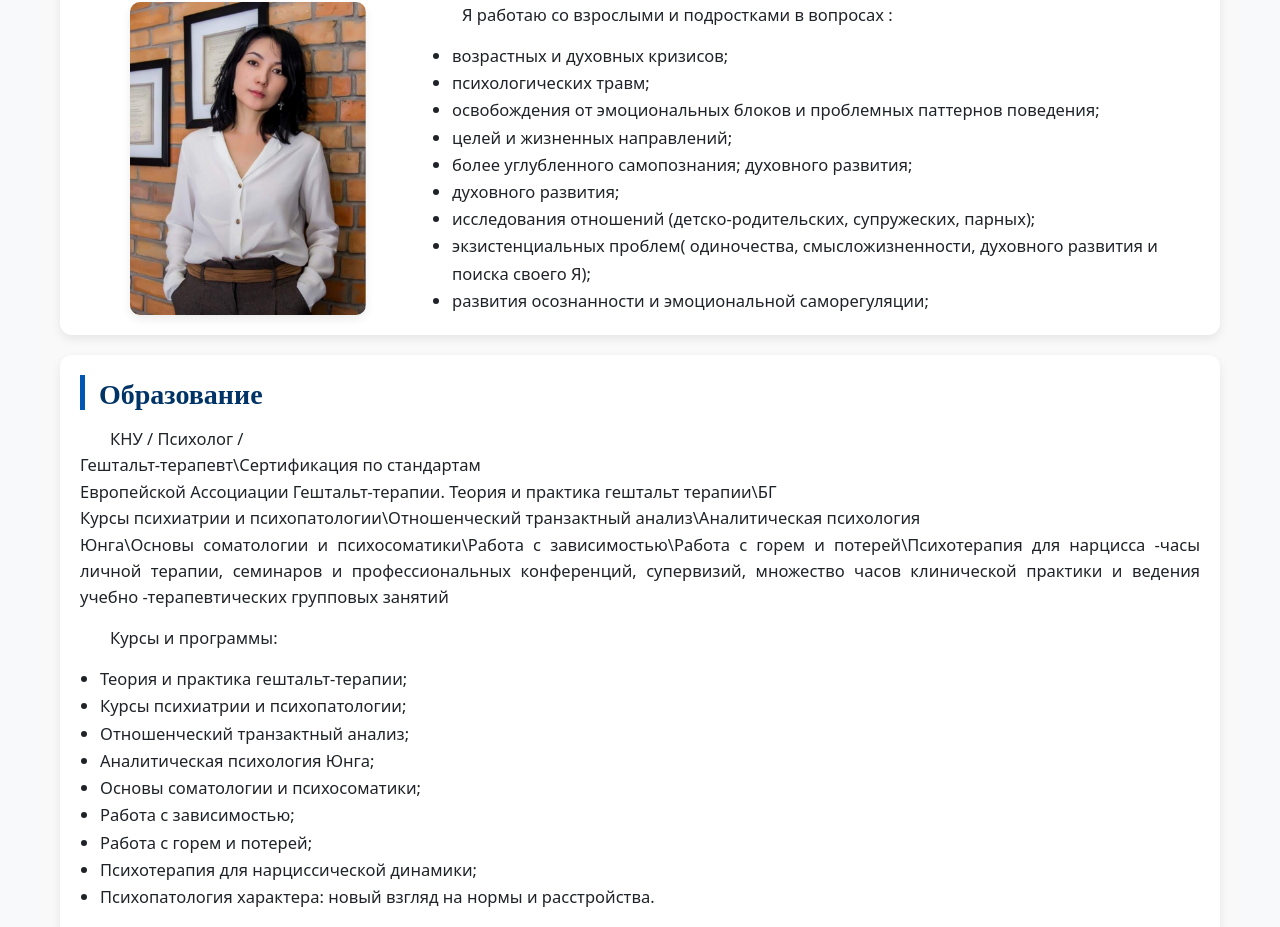
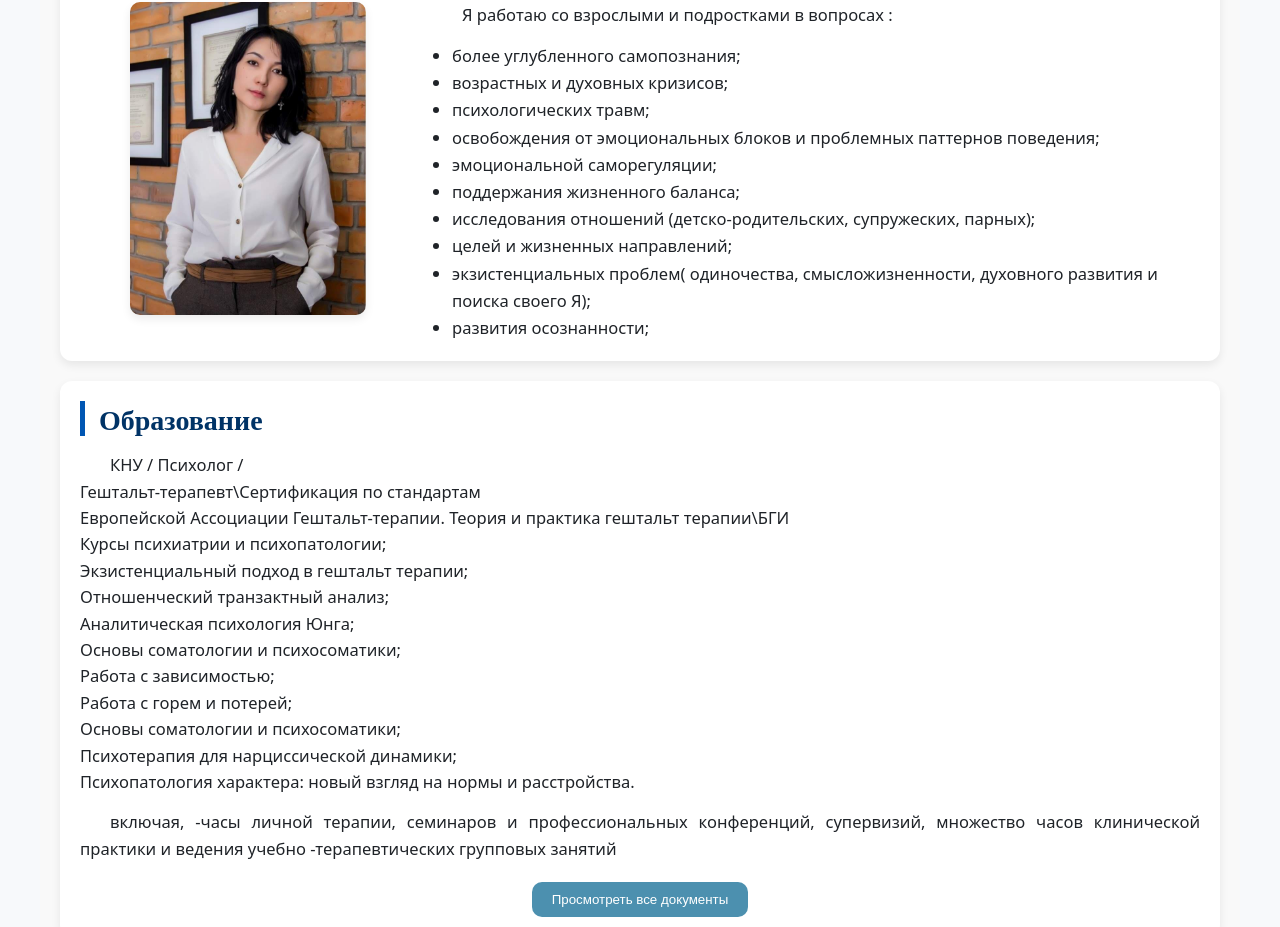
Before and after one commit to ZigranN/psychologist, a React (Vite) app in the folder front/: page /about in a window 1280 px wide. Shown: the part 783-1710 px from the top of the page. Built offline with nearby package versions, Linux system fonts and the light colour scheme.

Commit message:
Корректировка текста от заказчика

```diff
--- a/front/package.json
+++ b/front/package.json
@@ -18,7 +18,7 @@
     "react-modal": "^3.16.3",
     "react-router-dom": "^7.1.1",
     "react-spring": "^9.7.5",
-    "swiper": "^11.2.1"
+    "swiper": "12.1.2"
   },
   "devDependencies": {
     "@eslint/js": "^9.15.0",
--- a/front/src/components/Footer/Footer.jsx
+++ b/front/src/components/Footer/Footer.jsx
@@ -16,7 +16,7 @@ const Footer = () => {
                 {/* Блок "О нас" */}
                 <div className={styles.about}>
                     <p className={styles.aboutText}>
-                        Я приглашаю вас в тонкое поле осознанности, в котором можно осваивать навыки самоосознавания и постигать искусство аутентичного чуткого контакта.
+                        Я приглашаю вас в тонкое поле осознанности, в котором можно осваивать навыки осознанности  и постигать искусство аутентичного чуткого контакта.
                     </p>
                 </div>
 
--- a/front/src/pages/AboutPage/AboutPage.jsx
+++ b/front/src/pages/AboutPage/AboutPage.jsx
@@ -200,16 +200,16 @@ const AboutPage = () => {
                     <div>
                         <p>Я работаю со взрослыми и подростками в вопросах :</p>
                         <ul className={styles.list}>
+                            <li>более углубленного самопознания; </li>
                             <li>возрастных и духовных кризисов;</li>
                             <li>психологических травм;</li>
                             <li>освобождения от эмоциональных блоков и проблемных паттернов поведения;</li>
+                            <li>эмоциональной саморегуляции;</li>
+                            <li>поддержания жизненного баланса;</li>
+                            <li>исследования отношений (детско-родительских, супружеских, парных);</li>
                             <li>целей и жизненных направлений;</li>
-                            <li>более углубленного самопознания;
-                                духовного развития;</li>
-                            <li>духовного развития;</li>
-                            <li>исследования отношений (детско-родительских, супружеских, парных);</li>
                             <li>экзистенциальных проблем( одиночества, смысложизненности, духовного развития и поиска своего Я);</li>
-                            <li>развития осознанности и эмоциональной саморегуляции;</li>
+                            <li>развития осознанности;</li>
                         </ul>
                     </div>
                 </div>
@@ -221,27 +221,22 @@ const AboutPage = () => {
                 <h2 className={styles.subtitle}>Образование</h2>
                 <p>
                     КНУ / Психолог /<br />
-                    Гештальт-терапевт\Сертификация по стандартам <br />
-                    Европейской Ассоциации Гештальт-терапии. Теория и практика гештальт терапии\БГ <br/>
-                    Курсы психиатрии и психопатологии\Отношенческий транзактный анализ\Аналитическая психология <br/>
-                    Юнга\Основы соматологии и психосоматики\Работа с зависимостью\Работа с горем и потерей\Психотерапия для нарцисса
-                    -часы личной терапии, семинаров и профессиональных конференций, супервизий, множество часов клинической практики и ведения учебно -терапевтических групповых занятий
+                    Гештальт-терапевт\Сертификация по стандартам<br />
+                    Европейской Ассоциации Гештальт-терапии. Теория и практика гештальт терапии\БГИ<br/>
+                    Курсы психиатрии и психопатологии;<br/>
+                    Экзистенциальный подход в гештальт терапии; <br/>
+                    Отношенческий транзактный анализ; <br/>
+                    Аналитическая психология Юнга; <br/>
+                    Основы соматологии и психосоматики; <br/>
+                    Работа с зависимостью; <br/>
+                    Работа с горем и потерей; <br/>
+                    Основы соматологии и психосоматики; <br/>
+                    Психотерапия для нарциссической динамики; <br/>
+                    Психопатология характера: новый взгляд на нормы и расстройства.
 
                 </p>
-
-                <p>Курсы и программы:</p>
-                <ul className={styles.list}>
-                    <li>Теория и практика гештальт-терапии;</li>
-                    <li>Курсы психиатрии и психопатологии;</li>
-                    <li>Отношенческий транзактный анализ;</li>
-                    <li>Аналитическая психология Юнга;</li>
-                    <li>Основы соматологии и психосоматики;</li>
-                    <li>Работа с зависимостью;</li>
-                    <li>Работа с горем и потерей;</li>
-                    <li>Психотерапия для нарциссической динамики;</li>
-                    <li>Психопатология характера: новый взгляд на нормы и расстройства.</li>
-                </ul>
-
+                <p>включая,
+                    -часы личной терапии, семинаров и профессиональных конференций, супервизий, множество часов клинической практики и ведения учебно -терапевтических групповых занятий</p>
                 <button onClick={() => openDocsModal(0)} className={styles.viewAllButton}>
                     Просмотреть все документы
                 </button>
@@ -314,7 +309,8 @@ const AboutPage = () => {
             <section className={styles.section}>
                 <h2 className={styles.subtitle}>Моя основа в работе</h2>
                 <ul className={styles.list}>
-                    <li>...это мой клинический опыт, профессиональные навыки, усвоенный этический кодекс ,опора на качественное профессиональное обучение , приверженность профессиональному сообществу.</li>
+                    <li>...это мой клинический опыт,  усвоенный этический кодекс, профессиональные навыки и
+                        опора на качественное профессиональное обучение.</li>
                     <li>...это также мой собственный опыт, пусть проживания травматических переживаний, проблемных паттернов, над которыми я работала и продолжаю работать.</li>
                     <li>... эмой духовный поиск, длинный тернистый путь становления собой.</li>
                 </ul>
@@ -327,16 +323,18 @@ const AboutPage = () => {
                 <div className={styles.wrapper}>
                     <img src="/images/photo.jpg" alt="Фон" className={styles.myPhoto} loading="lazy" decoding="async" />
                     <div className={styles.text}>
-                        <p>... это поиск целостности и основ духовности, прежде всего.
-                            Я нахожу очень важным в исследовании состояния человека и всего спектра его переживаний учитывать все слои и уровни сознания. И подходить не только на индивидуально-психологическом, социальном уровне, но и психодуховном, развивать себя «на всех этажах».
-                            На индивидуально-психологическом это могут быть самые различные проблемы, начиная от расстройств пищевого поведения, зависимостей, депрессий , панических атак, тревожных расстройств, проблем с подавленной или неконтролируемой агрессией, внутренней пустоты и др.
-                            Социальные это могут быть различные проблемы отношений и самореализации.
-                            Проблемы психодуховного аспекта, к сожалению, не рассматриваются на должном уровне.В самой психологии эти вопросы относятся к наименее исследованным или ненаучным и поэтому , к сожалению, не требующим рассмотрения. Существует целая обширная область, включающая траснперсональный опыт, духовные прозрения, духовные кризисы, необычные состояния, трансцендентные переживания, которые влияют на психологическое состояние человека, выражаются иногда в кратких психотических эпизодах, временном состоянии дезориентации. В клинической психиатрии принято относить непонятный опыт к психическим расстройствам.
+                       <p>... это поиск целостности и основ духовности, прежде всего. Я нахожу очень важным в исследовании состояния человека и всего спектра его переживаний учитывать все слои и уровни сознания. И подходить не только на индивидуально-психологическом, социальном уровне, но и психодуховном, развивать себя «на всех этажах».
 
-                            Многие люди страдают от невозможности поделиться пугающим опытом и замыкаются.
-                            Мой личный опыт заставил меня обратиться к поиску многочисленных вопросов,встающих на этом пути и мне глубоко интересно такое направление в психологии, как трансперсональная, ,основателями которого вступали известные философы и психологии того времени как У Джеймс,КГ Юнг, Р Ассаджиоли,А Маслоу,К Уилбер и другие и которая,к сожалению, до сих пор не имеет научного признания.
-                            В своем подходе я делаю акцент на развитии осознанности и считаю, что это единственный путь внутренней трансформации и обретения душевного покоя.
-                        </p>
+                           На индивидуально-психологическом это могут быть самые различные проблемы, начиная от расстройств пищевого поведения, зависимостей, депрессий , панических атак, тревожных расстройств, проблем с подавленной или неконтролируемой агрессией, внутренней пустоты и др.
+
+                           Социальные это могут быть различные проблемы отношений и самореализации.
+
+                           Проблемы психодуховного аспекта относятся к наименее исследованным или ненаучным, и, к сожалению, не рассматриваются на должном уровне.   Существует целая обширная область, включающая траснперсональный опыт, духовные прозрения, духовные кризисы, необычные состояния, трансцендентные переживания, которые влияют на психологическое состояние человека и выражаются иногда в кратких психотических эпизодах или временном состоянии дезориентации. В клинической психиатрии принято относить непонятный опыт к психическим расстройствам.
+                           Многие люди страдают от невозможности поделиться пугающим опытом и замыкаются.
+
+                           Мой личный опыт заставил меня обратиться к поиску многочисленных вопросов,встающих на этом пути и мне глубоко интересно такое направление в психологии, как трансперсональная или интегративная, ,основателями которого выступали такие известные философы  психологи  как У Джеймс,К.Г. Юнг, Р Ассаджиоли,А Маслоу,К Уилбер и другие.
+
+                           В своем подходе я делаю акцент на развитии осознанности и считаю, что это единственный путь внутренней трансформации и обретения душевного покоя.</p>
                     </div>
                 </div>
             </section>
```
Also changed, not shown: 1 other file (tests, documents, lock files or other folders).
